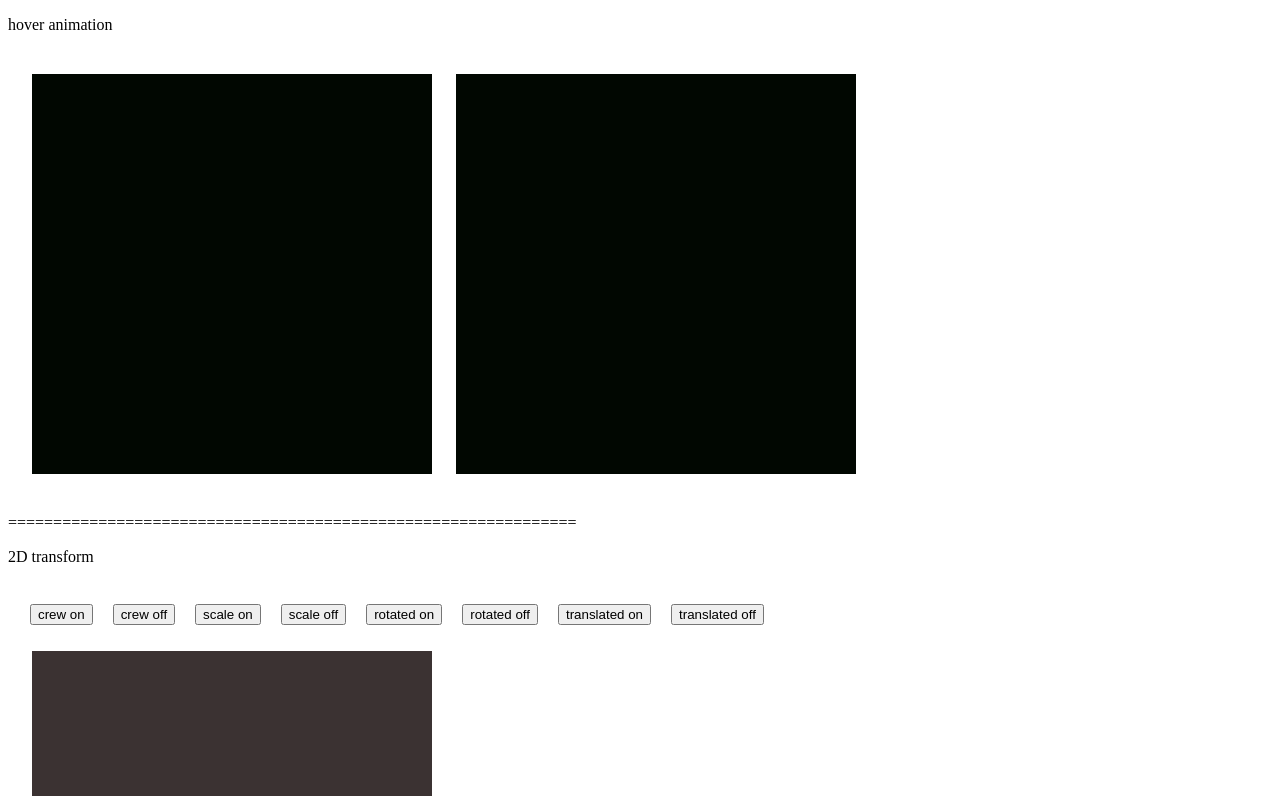
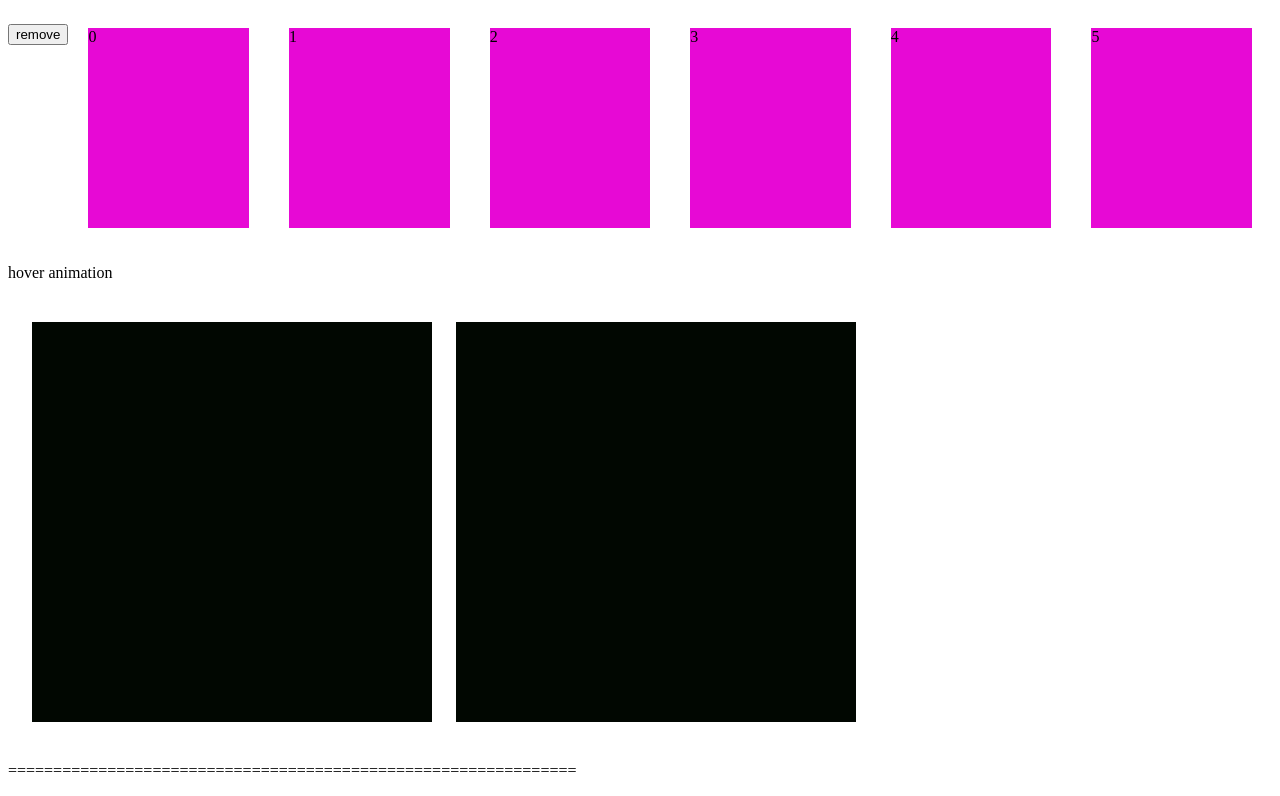
Before and after one commit to Valera1980/angAnimations, an Angular app: page / in a window 1280 px wide. Shown: the top 796 px of the page. Built offline with nearby package versions, Linux system fonts and the light colour scheme.

Commit message:
uncomment

```diff
--- a/src/app/app.component.html
+++ b/src/app/app.component.html
@@ -1,4 +1,4 @@
-<!-- <app-example-one></app-example-one> -->
+<app-example-one></app-example-one>
 <p>hover animation</p>
 <div class="container">
     <app-example-hover-one></app-example-hover-one>
--- a/src/app/example-one/example-one.component.ts
+++ b/src/app/example-one/example-one.component.ts
@@ -23,7 +23,7 @@ import { ChangeDetectionStrategy, Component, HostListener, OnInit } from '@angul
       ]),
       transition('* => void', [
         // style({ opacity: 1, transform: 'translateX(-50%) translateY(-50%) scale(1)' }),
-        animate('.3s', style({ backgroundColor: 'green', opacity: 0, transform: 'scale(.6)' }))
+        animate('0.3s', style({ backgroundColor: 'green', opacity: 0, transform: 'scale(.6)' }))
       ])
     ])
   ]
```
